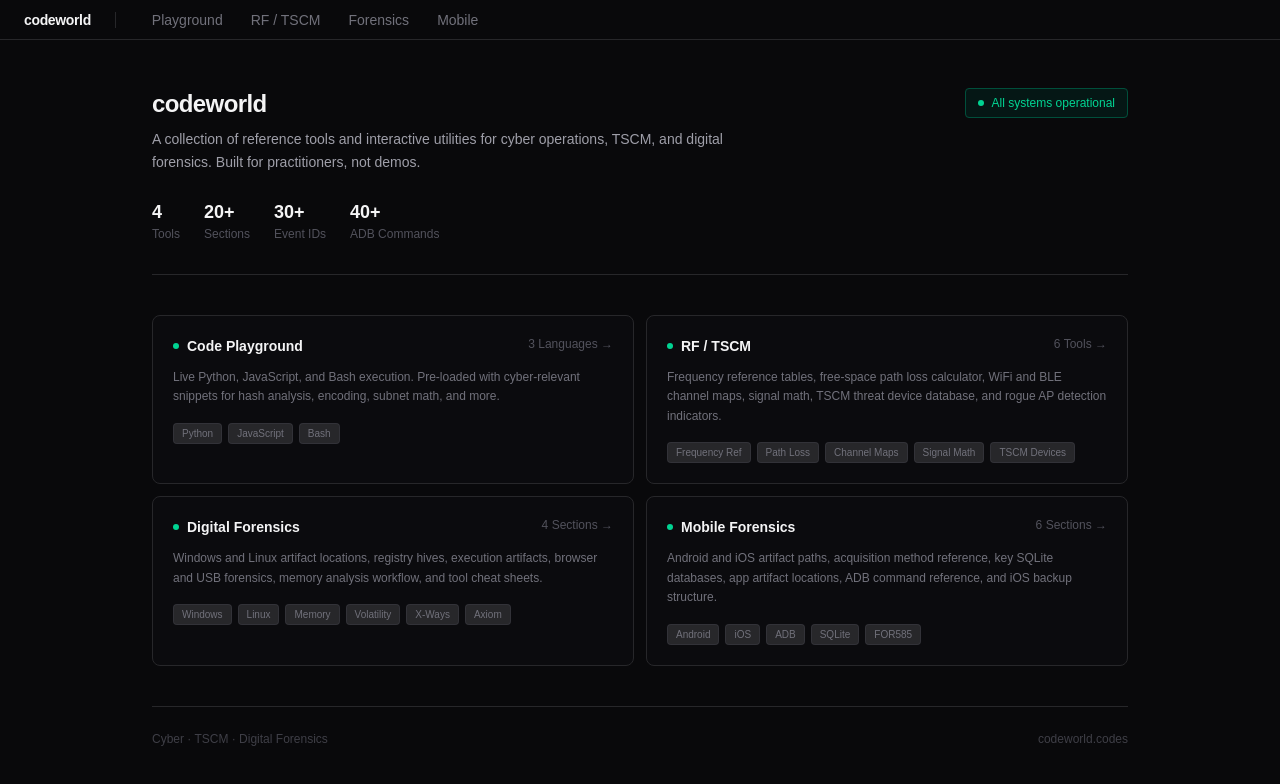
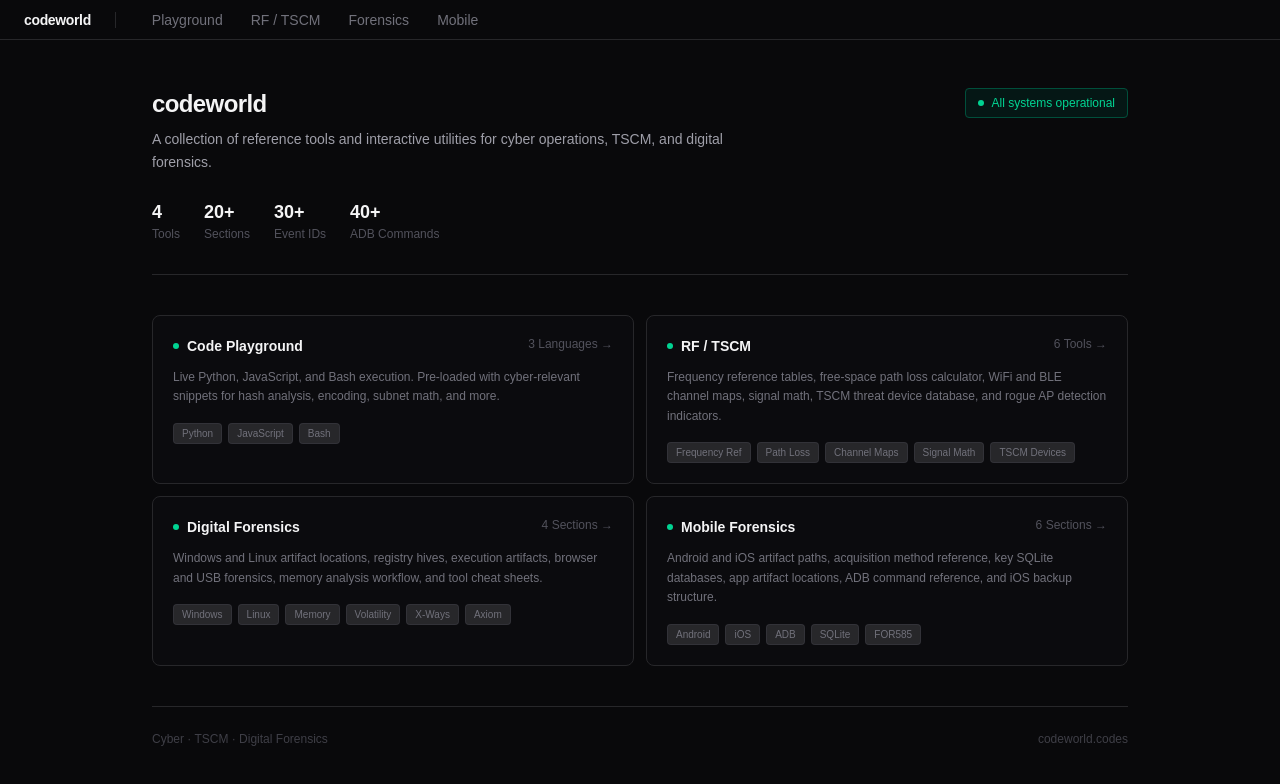
Before and after one commit to silvance/codeworld, a Next.js app: page / in a window 1280 px wide. Shown: the top 784 px of the page. Built offline with nearby package versions, Linux system fonts and the light colour scheme.

Commit message:
Removed cringe stuff

```diff
--- a/app/page.tsx
+++ b/app/page.tsx
@@ -54,7 +54,7 @@ export default function HomePage() {
                 codeworld
               </h1>
               <p className="text-sm text-zinc-400 max-w-xl leading-relaxed">
-                A collection of reference tools and interactive utilities for cyber operations, TSCM, and digital forensics. Built for practitioners, not demos.
+                A collection of reference tools and interactive utilities for cyber operations, TSCM, and digital forensics.
               </p>
             </div>
             <div className="flex items-center gap-2 text-xs text-emerald-400 bg-emerald-950/40 border border-emerald-900 rounded px-3 py-1.5">
```
